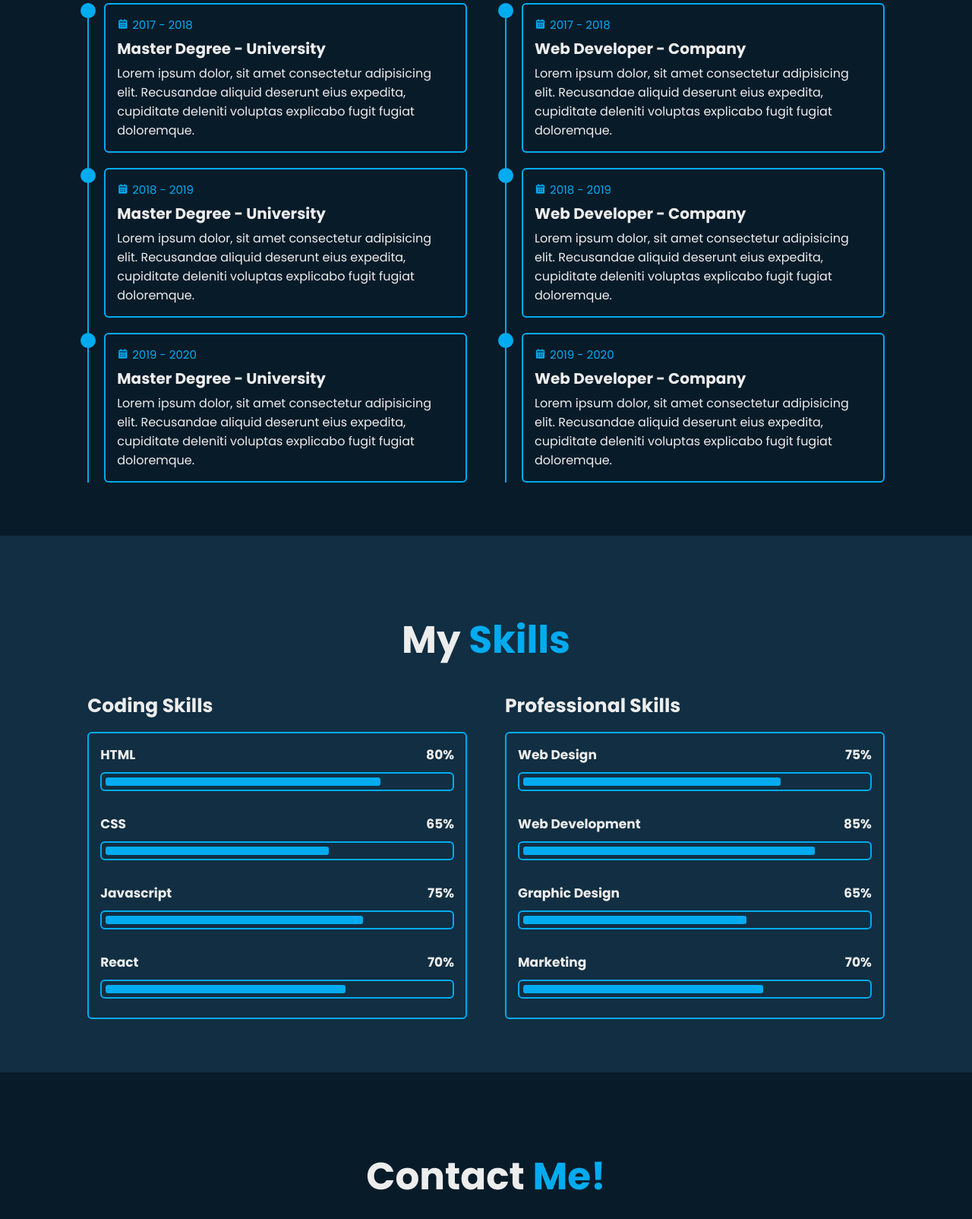
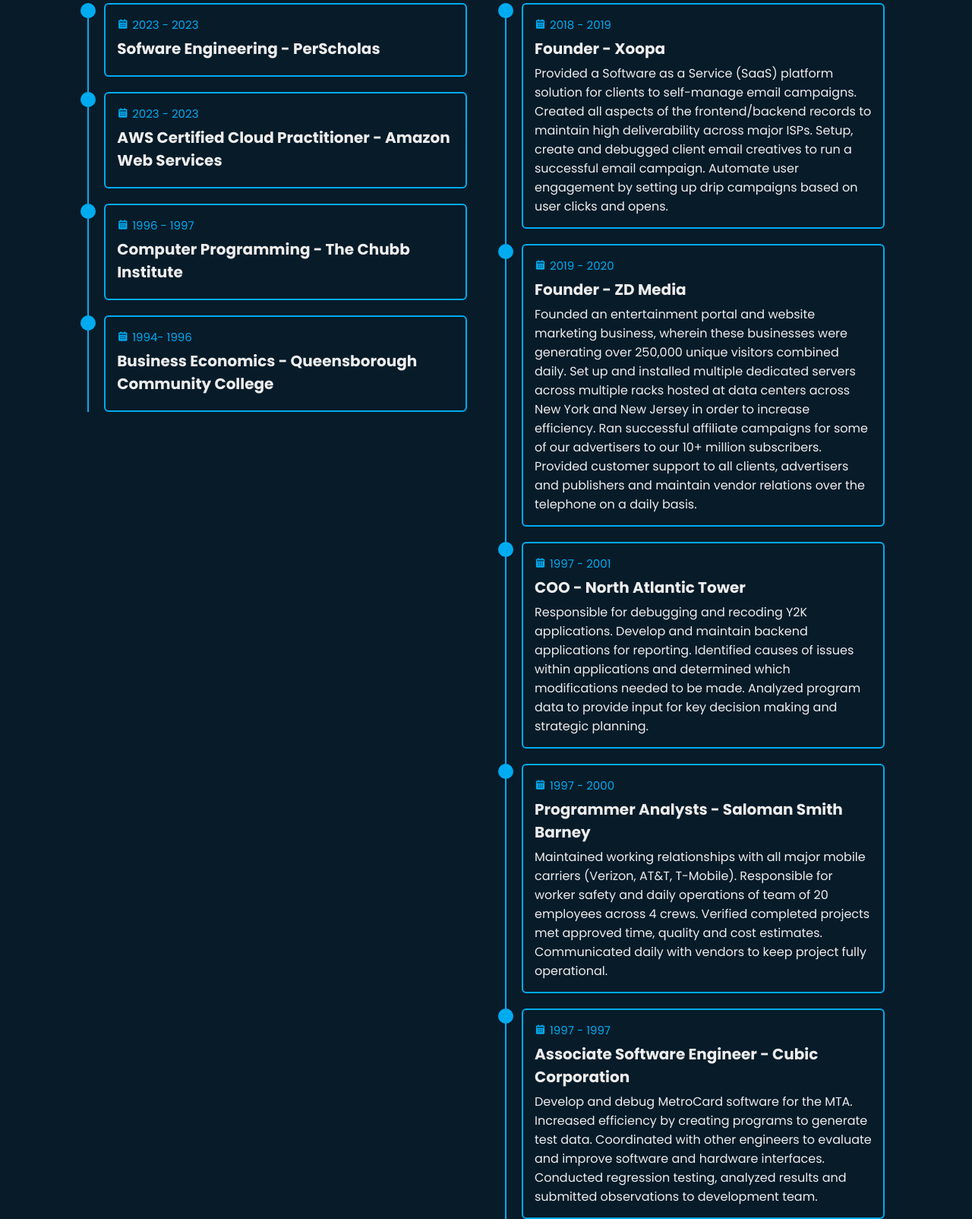
Before and after one commit to lchen104/portfolio_vanilla_v2, a plain HTML site: page index.html in a window 1280 px wide. Shown: the part 1854-3458 px from the top of the page at 76% size. Drawn offline with nearby package versions, Linux system fonts and the light colour scheme.

Commit message:
Updated education and work experiences

```diff
--- a/index.html
+++ b/index.html
@@ -86,25 +86,33 @@
                 <div class="education-box">
                     <div class="education-content">
                         <div class="content">
-                            <div class="year"><i class="bx bxs-calendar"></i>2017 - 2018</div>
-                            <h3>Master Degree - University</h3>
-                            <p>Lorem ipsum dolor, sit amet consectetur adipisicing elit. Recusandae aliquid deserunt eius expedita, cupiditate deleniti voluptas explicabo fugit fugiat doloremque.</p>
+                            <div class="year"><i class="bx bxs-calendar"></i>2023 - 2023</div>
+                            <h3>Sofware Engineering - PerScholas</h3>
+                            <p></p>
                         </div>
                     </div>
 
                     <div class="education-content">
                         <div class="content">
-                            <div class="year"><i class="bx bxs-calendar"></i>2018 - 2019</div>
-                            <h3>Master Degree - University</h3>
-                            <p>Lorem ipsum dolor, sit amet consectetur adipisicing elit. Recusandae aliquid deserunt eius expedita, cupiditate deleniti voluptas explicabo fugit fugiat doloremque.</p>
+                            <div class="year"><i class="bx bxs-calendar"></i>2023 - 2023</div>
+                            <h3>AWS Certified Cloud Practitioner - Amazon Web Services</h3>
+                            <p></p>
                         </div>
                     </div>
 
                     <div class="education-content">
                         <div class="content">
-                            <div class="year"><i class="bx bxs-calendar"></i>2019 - 2020</div>
-                            <h3>Master Degree - University</h3>
-                            <p>Lorem ipsum dolor, sit amet consectetur adipisicing elit. Recusandae aliquid deserunt eius expedita, cupiditate deleniti voluptas explicabo fugit fugiat doloremque.</p>
+                            <div class="year"><i class="bx bxs-calendar"></i>1996 - 1997</div>
+                            <h3>Computer Programming - The Chubb Institute</h3>
+                            <p></p>
+                        </div>
+                    </div>
+
+                    <div class="education-content">
+                        <div class="content">
+                            <div class="year"><i class="bx bxs-calendar"></i>1994- 1996</div>
+                            <h3>Business Economics - Queensborough Community College</h3>
+                            <p></p>
                         </div>
                     </div>
                 </div>
@@ -114,27 +122,44 @@
                 <h3 class="title">Experience</h3>
 
                 <div class="education-box">
-                    <div class="education-content">
-                        <div class="content">
-                            <div class="year"><i class="bx bxs-calendar"></i>2017 - 2018</div>
-                            <h3>Web Developer - Company</h3>
-                            <p>Lorem ipsum dolor, sit amet consectetur adipisicing elit. Recusandae aliquid deserunt eius expedita, cupiditate deleniti voluptas explicabo fugit fugiat doloremque.</p>
-                        </div>
-                    </div>
 
                     <div class="education-content">
                         <div class="content">
                             <div class="year"><i class="bx bxs-calendar"></i>2018 - 2019</div>
-                            <h3>Web Developer - Company</h3>
-                            <p>Lorem ipsum dolor, sit amet consectetur adipisicing elit. Recusandae aliquid deserunt eius expedita, cupiditate deleniti voluptas explicabo fugit fugiat doloremque.</p>
+                            <h3>Founder - Xoopa</h3>
+                            <p>Provided a Software as a Service (SaaS) platform solution for clients to self-manage email campaigns. Created all aspects of the frontend/backend records to maintain high deliverability across major ISPs. Setup, create and debugged client email creatives to run a successful email campaign. Automate user engagement by setting up drip campaigns based on user clicks and opens.</p>
                         </div>
                     </div>
 
                     <div class="education-content">
                         <div class="content">
                             <div class="year"><i class="bx bxs-calendar"></i>2019 - 2020</div>
-                            <h3>Web Developer - Company</h3>
-                            <p>Lorem ipsum dolor, sit amet consectetur adipisicing elit. Recusandae aliquid deserunt eius expedita, cupiditate deleniti voluptas explicabo fugit fugiat doloremque.</p>
+                            <h3>Founder - ZD Media</h3>
+                            <p>Founded an entertainment portal and website marketing business, wherein these businesses were generating over 250,000 unique visitors combined daily. Set up and installed multiple dedicated servers across multiple racks hosted at data centers across New York and New Jersey in order to increase efficiency. Ran successful affiliate campaigns for some of our advertisers to our 10+ million subscribers. Provided customer support to all clients, advertisers and publishers and maintain vendor relations over the telephone on a daily basis.</p>
+                        </div>
+                    </div>
+
+                    <div class="education-content">
+                        <div class="content">
+                            <div class="year"><i class="bx bxs-calendar"></i>1997 - 2001</div>
+                            <h3>COO - North Atlantic Tower</h3>
+                            <p>Responsible for debugging and recoding Y2K applications. Develop and maintain backend applications for reporting. Identified causes of issues within applications and determined which modifications needed to be made. Analyzed program data to provide input for key decision making and strategic planning.</p>
+                        </div>
+                    </div>
+
+                    <div class="education-content">
+                        <div class="content">
+                            <div class="year"><i class="bx bxs-calendar"></i>1997 - 2000</div>
+                            <h3>Programmer Analysts - Saloman Smith Barney</h3>
+                            <p>Maintained working relationships with all major mobile carriers (Verizon, AT&T, T-Mobile). Responsible for worker safety and daily operations of team of 20 employees across 4 crews. Verified completed projects met approved time, quality and cost estimates. Communicated daily with vendors to keep project fully operational.</p>
+                        </div>
+                    </div>
+
+                    <div class="education-content">
+                        <div class="content">
+                            <div class="year"><i class="bx bxs-calendar"></i>1997 - 1997</div>
+                            <h3>Associate Software Engineer - Cubic Corporation</h3>
+                            <p>Develop and debug MetroCard software for the MTA. Increased efficiency by creating programs to generate test data. Coordinated with other engineers to evaluate and improve software and hardware interfaces. Conducted regression testing, analyzed results and submitted observations to development team.</p>
                         </div>
                     </div>
                 </div>
```
